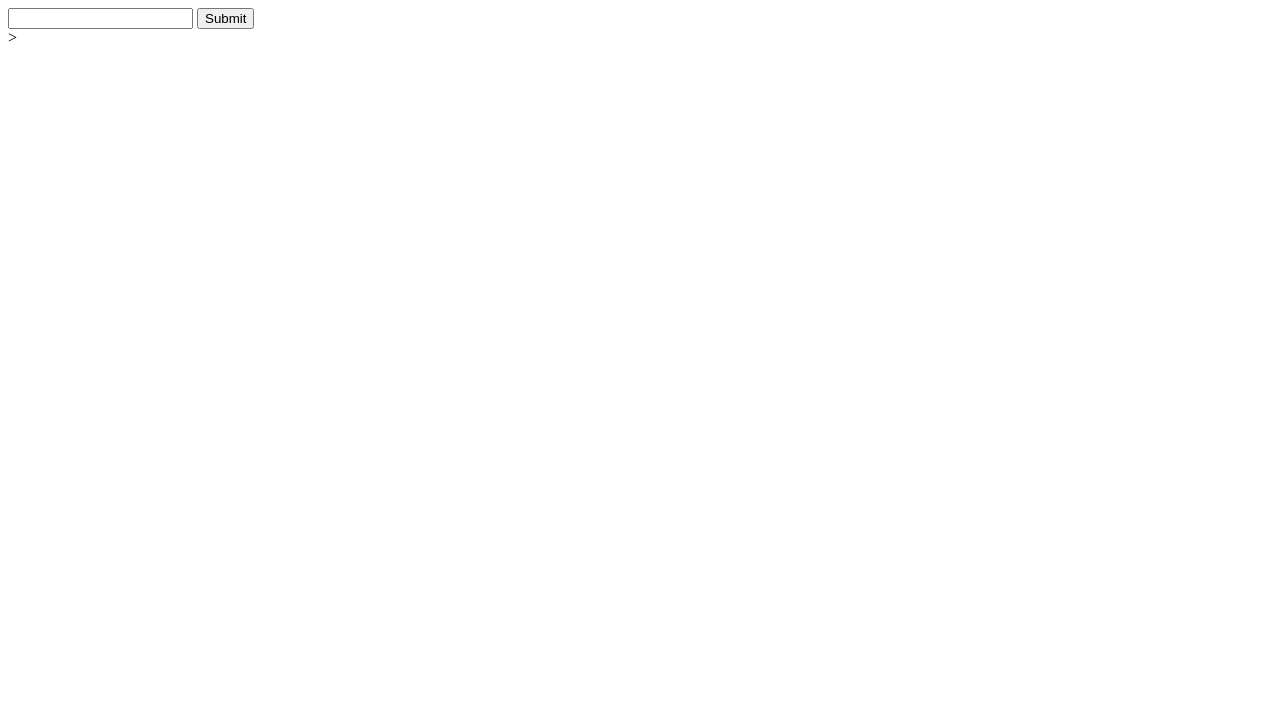
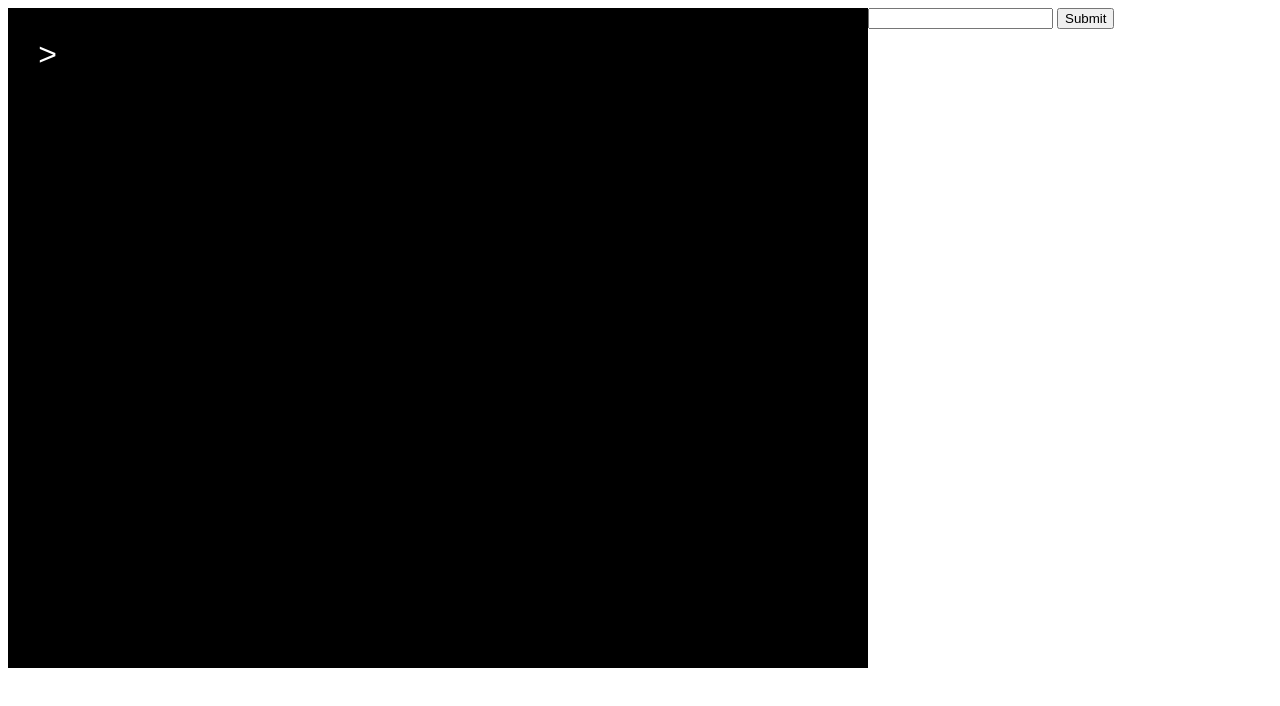
Before and after one commit to megamaiku/JavaScript-Array-Flattening-Machine, a plain HTML site: page index.html in a window 1280 px wide. Drawn offline with Linux system fonts and the light colour scheme.

Commit message:
Added style file.

```diff
--- /dev/null
+++ b/code/style.css
@@ -0,0 +1,13 @@
+.console {
+    float: left;
+    width: 800px;
+    height: 600px;
+    background: #000;
+}
+
+.consoleFont {
+    color: #fff;
+    font-family: "Courier New", Courier, monospace;
+    padding: 30px;
+    font-size: 2em;
+}
--- a/index.html
+++ b/index.html
@@ -3,7 +3,8 @@
 <head>
   <meta charset="utf-8">
   <meta name="viewport" content="width=device-width">
-  <title>JS Bin</title>
+	<link rel="stylesheet" href="code/style.css">
+	<title>JS Bin</title>
 </head>
 <body>
   <div>
```
